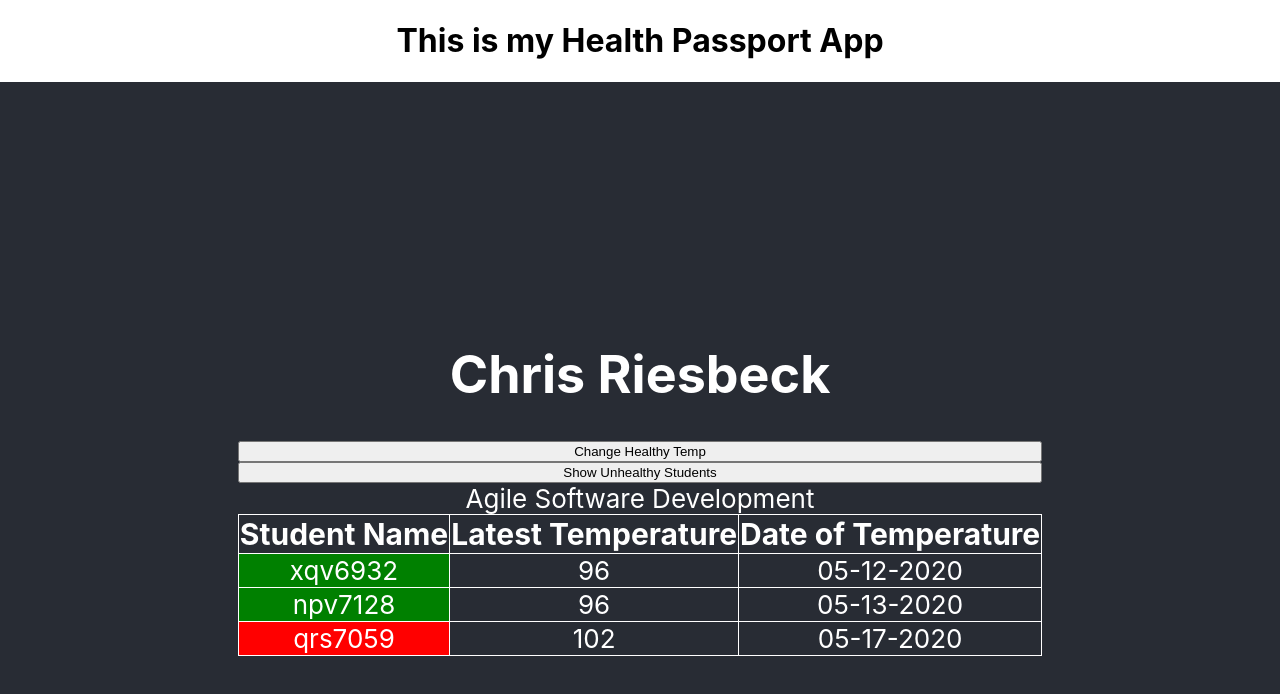
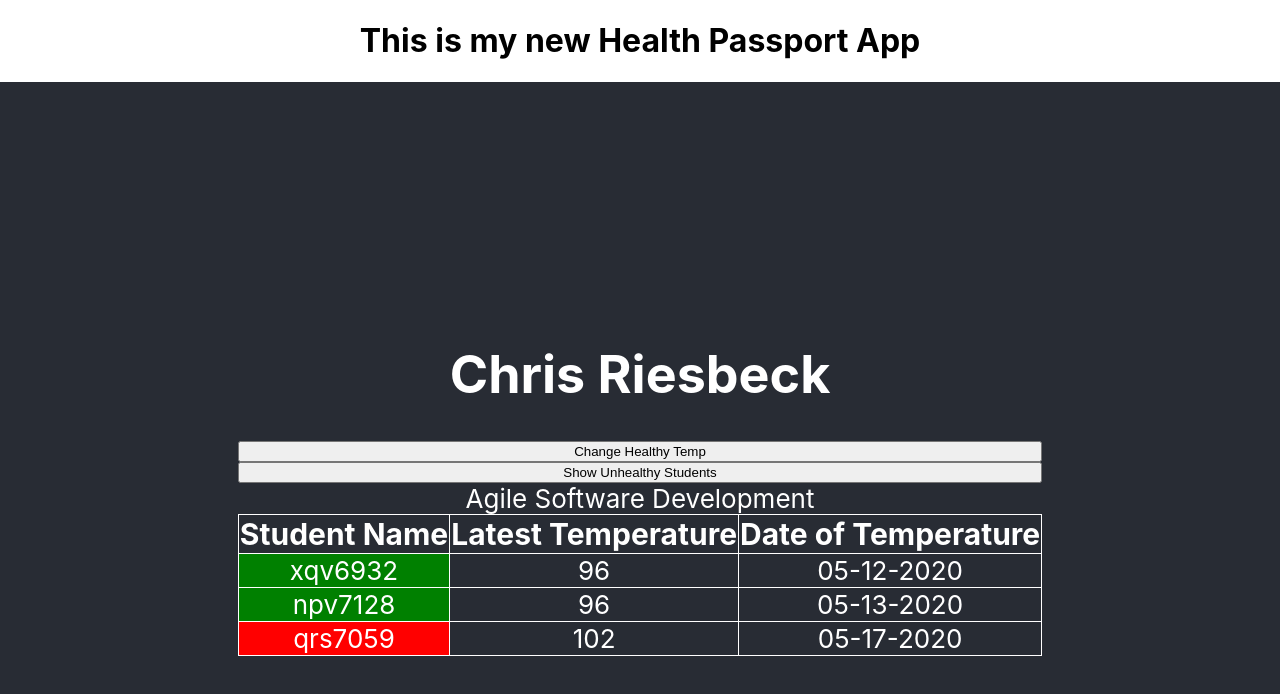
Before and after one commit to anamkhan-cs/quick-travis, a React (Create React App) app: page / in a window 1280 px wide. Shown: the top 694 px of the page. Built offline with nearby package versions, Linux system fonts and the light colour scheme.

Commit message:
commit to master triggers firebase

```diff
--- a/src/App.js
+++ b/src/App.js
@@ -11,7 +11,7 @@ function App() {
 
   return (
     <div className="App">
-      <h1>This is my Health Passport App</h1>
+      <h1>This is my new Health Passport App</h1>
       <header className="App-header">
         <h1>{professor.Name}</h1>
           <Table course={info.Course["EECS394"]} students={info.Students}/>
```
